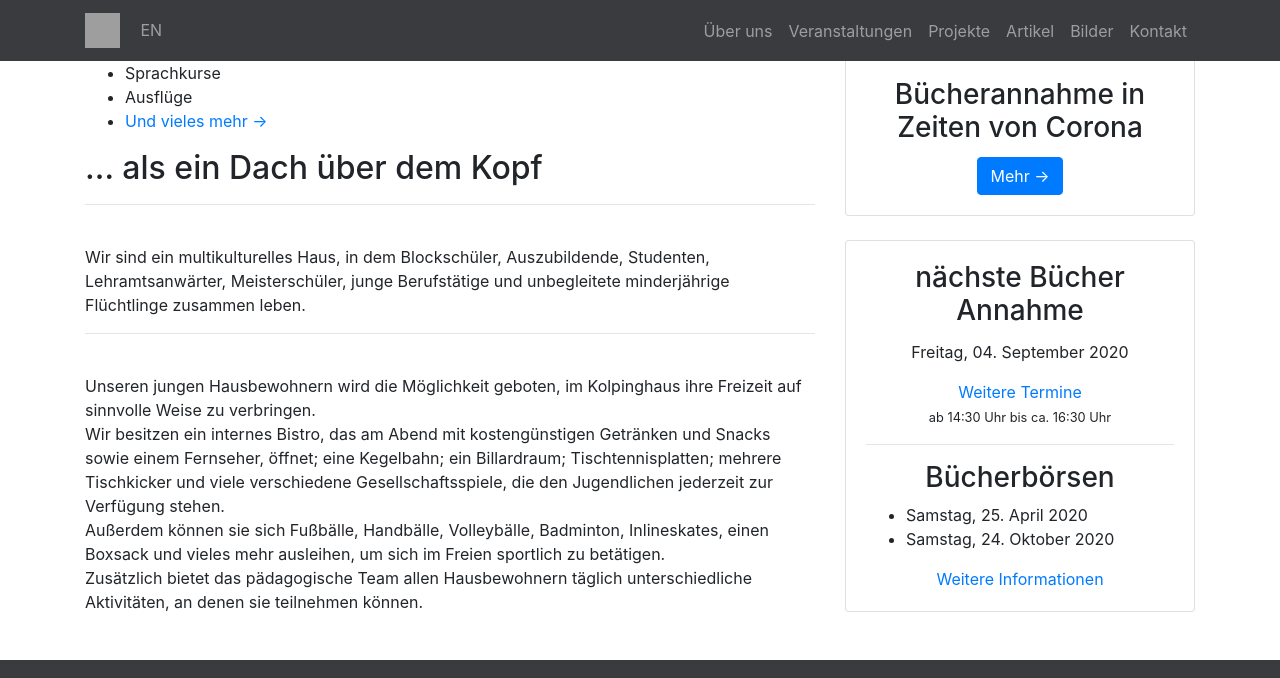
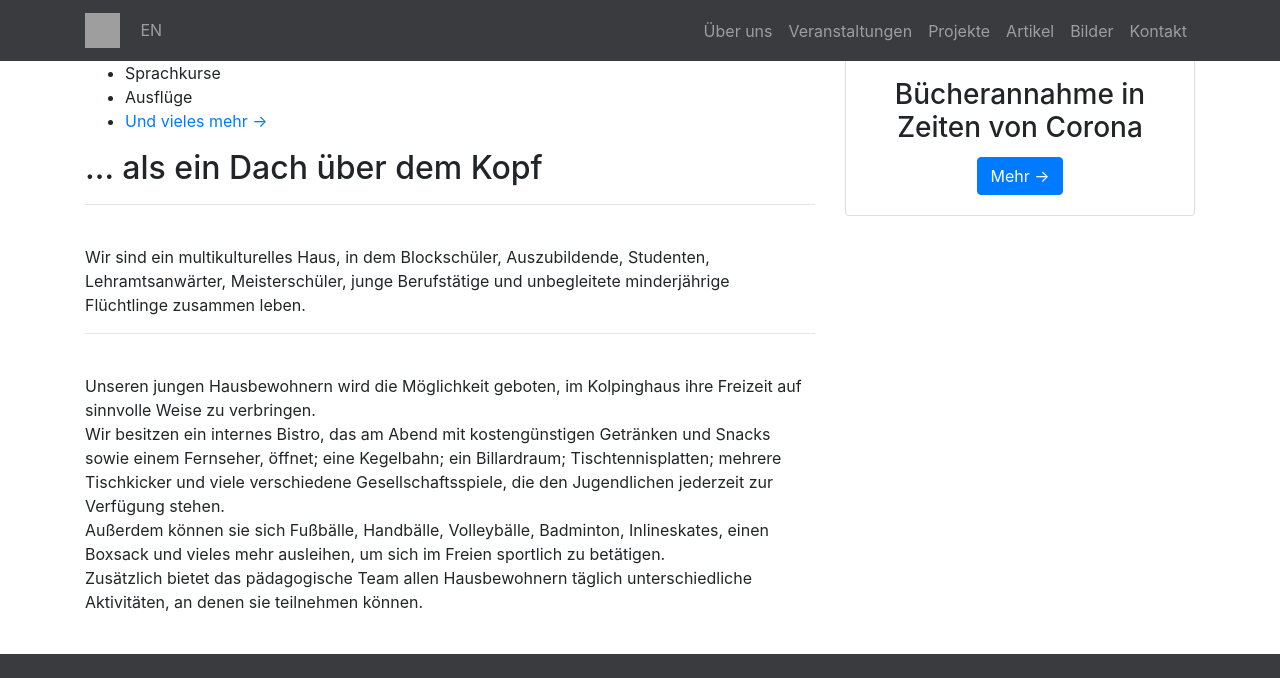
Before and after one commit to kolpinghaus-reutlingen/kolpinghaus-reutlingen.de, a Jekyll site: the page built from site/index.md, in a window 1280 px wide and 900 px high, scrolled down 914 px, cut to the strip 0-678 px from the top of the window. Built offline with Jekyll 4.4.1, drawn with Linux system fonts in a browser that asks for light colours; part of the change alters nothing that is shown; grey boxes are pictures that could not be loaded.

Commit message:
format and sort dates with js instead of jekyll

```diff
--- a/site/aktuelles.html
+++ b/site/aktuelles.html
@@ -1,17 +1,3 @@
-{% capture nowunix %}{{'now' | date: '%s'}}{% endcapture %}
-{% assign nowunix = nowunix | plus: 0 %}
-
-{% assign _dates = "2020-01-03 2020-02-07 2020-03-06 2020-05-08 2020-06-05 2020-07-03 2020-09-04 2020-11-06 2020-12-04" | split: " " | sort %}
-{% for _element in _dates %}
-{% capture _elementtime %}{{_element | date: '%s'}}{% endcapture %}
-{% assign _elementtime = _elementtime | plus: 86400 %}
-{% if _elementtime > nowunix %}
-{% assign _date = _element %}
-{% break %}
-{% endif %}
-{% endfor %}
-
-
 <div class="card mb-4">
   <div class="card-body">
     <h3 class="card-title">Stellenangebot Nachtbereitschaft</h3>
@@ -20,7 +6,6 @@
       PDF</a>
   </div>
 </div>
-
 
 
 <div class="card mb-4">
@@ -32,27 +17,16 @@
   </div>
 </div>
 
-{% if _date %}
-<div class="card mb-4">
+
+<div class="card mb-4" id="naechstebuecherboerse" style="display: none;">
   <div class="card-body">
     <h3 class="card-title">nächste Bücher Annahme</h3>
-    <p class="card-text">{% include pretty-date date=_date mode=2 %}</p>
+    <p class="card-text" id="naechstebuecherboerse-first"></p>
     <a data-toggle="collapse" href="#collapseList" aria-expanded="false" aria-controls="collapseList">Weitere
       Termine</a>
     <div class="collapse" id="collapseList">
       <br>
-      <ul style="text-align:left;">
-        {% capture _datetime %}{{_date | date: '%s'}}{% endcapture %}
-        {% assign _datetime = _datetime | plus: 1 %}
-
-        {% for _element in _dates %}
-        {% capture _elementtime %}{{_element | date: '%s'}}{% endcapture %}
-        {% assign _elementtime = _elementtime | plus: 0 %}
-        {% if _elementtime > _datetime %}
-        <li>{% include pretty-date date=_element mode=2 %}</il>
-          {% endif %}
-
-          {% endfor %}
+      <ul style="text-align:left;" id="naechstebuecherboerse-liste">
       </ul>
     </div>
     <br>
@@ -67,11 +41,46 @@
       Informationen</a>
   </div>
 </div>
-{% endif %}
+
+<script>
+
+  function format(date) {
+    const weekday = new Intl.DateTimeFormat('de-de', { weekday: 'long' }).format(date)
+    const year = new Intl.DateTimeFormat('de-de', { year: 'numeric' }).format(date)
+    const month = new Intl.DateTimeFormat('de-de', { month: 'long' }).format(date)
+    const day = new Intl.DateTimeFormat('de-de', { day: '2-digit' }).format(date)
+
+    return weekday + ", " + day + ". " + month + " " + year
+  }
+
+  let div_naechstebuecherboerse = document.getElementById("naechstebuecherboerse")
+  let ul_naechstebuecherboerse = document.getElementById("naechstebuecherboerse-liste")
+  let p_naechstebuecherboerse = document.getElementById("naechstebuecherboerse-first")
+
+  let dates = []
+  let now = new Date()
+
+  "2020-01-03,2020-02-07,2020-03-06,2020-05-08,2020-06-05,2020-07-03,2020-09-04,2020-11-06,2020-12-04".split(",").forEach(element => {
+    let date = new Date(element)
+    if (date < now) return
+    dates.push(date)
+  })
+
+  if (dates.length > 0) {
+    div_naechstebuecherboerse.style.display = "inherit"
+    p_naechstebuecherboerse.innerHTML = format(dates.shift())
+  }
+
+  dates.forEach(date => {
+    let li = document.createElement("li")
+    li.innerHTML = format(date)
+    ul_naechstebuecherboerse.appendChild(li)
+  })
+
+
+</script>
 
 <!--
-{% assign _until = "2010-01-01" | date: '%s' | plus: 0 %}
-{% if _until > nowunix %}
 <div class="card mb-4">
   <img class="card-img-top" src="" alt="">
   <div class="card-body">
@@ -84,5 +93,4 @@
   </div>
   <div class="card-footer text-muted">{% include pretty-date date=_until mode=2 %}</div>
 </div>
-{% endif %}
  -->
```
